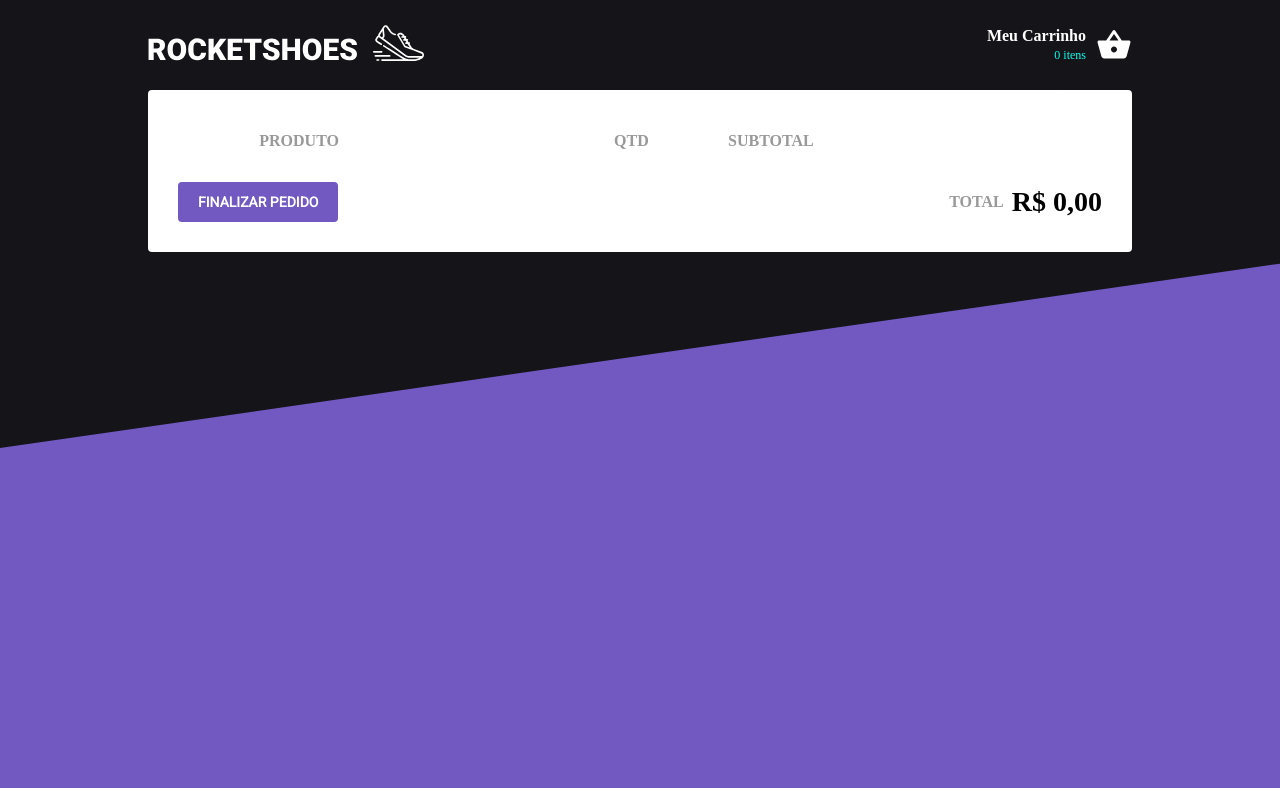
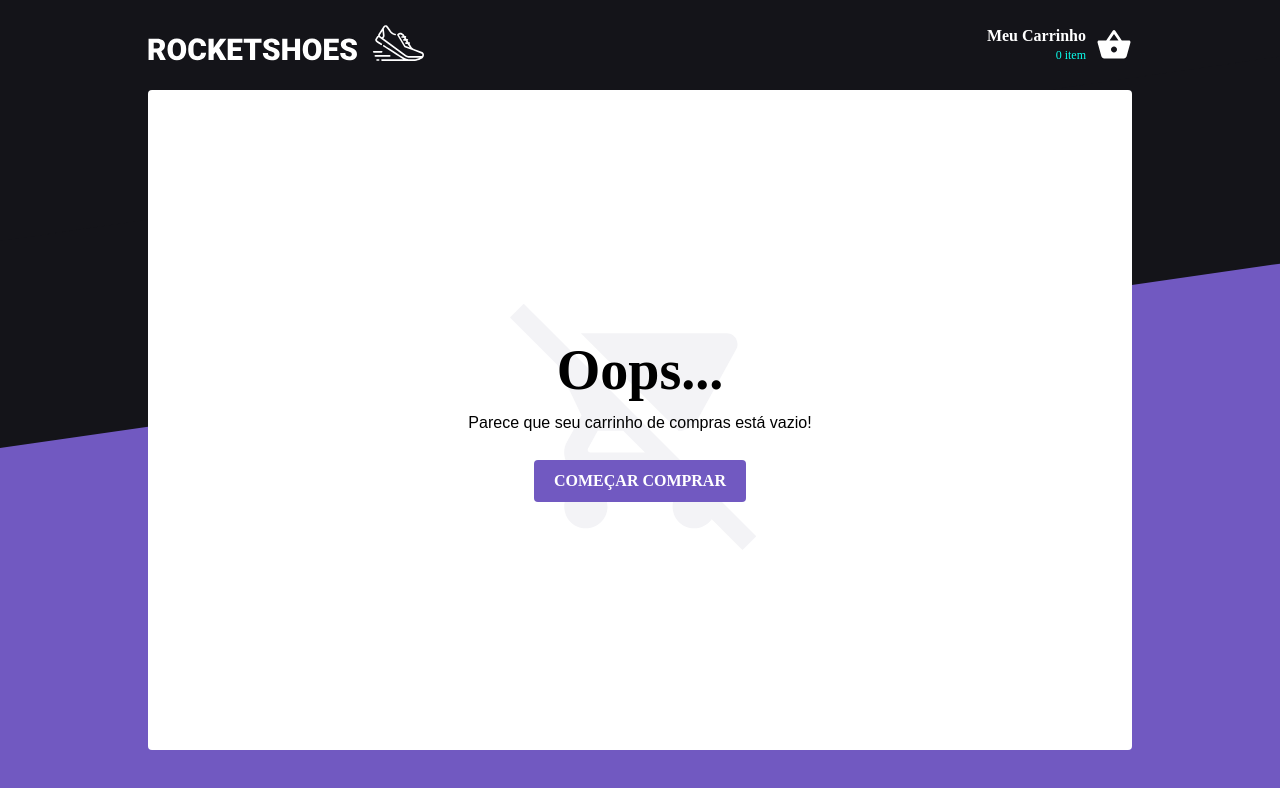
Before and after one commit to dev-danilo/DPShoes, a React (Create React App) app: page /cart in a window 1280 px wide. Shown: the top 788 px of the page. Built offline with nearby package versions, Linux system fonts and the light colour scheme.

Commit message:
Front-end finalizado

```diff
--- a/package.json
+++ b/package.json
@@ -7,6 +7,7 @@
     "@testing-library/react": "^9.3.2",
     "@testing-library/user-event": "^7.1.2",
     "axios": "^0.19.2",
+    "history": "^4.10.1",
     "immer": "^5.3.6",
     "polished": "^3.4.4",
     "react": "^16.12.0",
--- a/src/App.js
+++ b/src/App.js
@@ -11,7 +11,8 @@ import Header from './components/Header';
 import Routes from './routes';
 
 import store from './store';
-
+// import history from './services/history';
+// <Router history={history}
 function App() {
   return (
     <Provider store={store}>
--- a/src/components/Header/index.js
+++ b/src/components/Header/index.js
@@ -1,6 +1,6 @@
 import React from 'react';
 import { Link } from 'react-router-dom';
-import { connect } from 'react-redux';
+import { connect, useSelector } from 'react-redux';
 
 import { MdShoppingBasket } from 'react-icons/md';
 
@@ -8,7 +8,13 @@ import { Container, Cart } from './styles';
 
 import logo from '../../assets/images/logo.svg';
 
-function Header({ cart }) {
+function Header() {
+  const cartSize = useSelector(state =>
+    state.cart.reduce((total, p) => {
+      return total + p.amount;
+    }, 0),
+  );
+
   return (
     <Container>
       <Link to="/">
@@ -17,7 +23,9 @@ function Header({ cart }) {
       <Cart to="/cart">
         <div>
           <strong>Meu Carrinho</strong>
-          <span>{cart.length} itens</span>
+          <span>
+            {cartSize <= 1 ? `${cartSize} item` : `${cartSize} itens`}
+          </span>
         </div>
         <MdShoppingBasket size={36} color="#FFF" />
       </Cart>
--- a/src/pages/Cart/index.js
+++ b/src/pages/Cart/index.js
@@ -1,29 +1,61 @@
 import React from 'react';
-import { connect } from 'react-redux';
-import { bindActionCreators } from 'redux';
-
+import { useDispatch, useSelector } from 'react-redux';
 import {
   MdRemoveCircleOutline,
   MdAddCircleOutline,
   MdDelete,
+  MdRemoveShoppingCart,
 } from 'react-icons/md';
-import { Container, ProductTable, Total } from './styles';
+import * as CartActions from '../../store/modules/cart/actions';
+import { formatPrice } from '../../util/format';
+import {
+  Container,
+  ProductTable,
+  Total,
+  EmptyCart,
+  StartShopping,
+} from './styles';
 
-import { formatPrice } from '../../util/format';
+export default function Cart() {
+  const total = useSelector(state =>
+    formatPrice(
+      state.cart.reduce((totalAmount, product) => {
+        return totalAmount + product.price * product.amount;
+      }, 0),
+    ),
+  );
 
-import * as CartActions from '../../store/modules/cart/actions';
+  const cart = useSelector(state =>
+    state.cart.map(product => ({
+      ...product,
+      subtotal: formatPrice(product.price * product.amount),
+    })),
+  );
 
-function Cart({ cart, removeFromCart, updateAmount, total }) {
+  const dispatch = useDispatch();
+
   function increment(product) {
-    updateAmount(product.id, product.amount + 1);
+    dispatch(CartActions.updateAmountRequest(product.id, product.amount + 1));
   }
 
   function decrement(product) {
-    updateAmount(product.id, product.amount - 1);
+    dispatch(CartActions.updateAmountRequest(product.id, product.amount - 1));
   }
 
   return (
     <Container>
+      {cart.length === 0 ? (
+        <EmptyCart>
+          <MdRemoveShoppingCart />
+
+          <div>
+            <h2>Oops...</h2>
+            <p>Parece que seu carrinho de compras está vazio!</p>
+            <StartShopping to="/">Começar comprar</StartShopping>
+          </div>
+        </EmptyCart>
+      ) : (
+        <>
           <ProductTable>
             <thead>
               <tr>
@@ -31,14 +63,15 @@ function Cart({ cart, removeFromCart, updateAmount, total }) {
                 <th>PRODUTO</th>
                 <th>QTD</th>
                 <th>SUBTOTAL</th>
-            <th />
               </tr>
             </thead>
             <tbody>
               {cart.map(product => (
-            <tr>
+                <tr key={product.id}>
                   <td>
+                    <figure>
                       <img src={product.image} alt={product.title} />
+                    </figure>
                   </td>
                   <td>
                     <strong>{product.title}</strong>
@@ -49,7 +82,7 @@ function Cart({ cart, removeFromCart, updateAmount, total }) {
                       <button type="button" onClick={() => decrement(product)}>
                         <MdRemoveCircleOutline size={20} color="#7159c1" />
                       </button>
-                  <input type="numer" readOnly value={product.amount} />
+                      <input type="text" readOnly value={product.amount} />
                       <button type="button" onClick={() => increment(product)}>
                         <MdAddCircleOutline size={20} color="#7159c1" />
                       </button>
@@ -61,7 +94,9 @@ function Cart({ cart, removeFromCart, updateAmount, total }) {
                   <td>
                     <button
                       type="button"
-                  onClick={() => removeFromCart(product.id)}
+                      onClick={() =>
+                        dispatch(CartActions.removeFromCart(product.id))
+                      }
                     >
                       <MdDelete size={20} color="#7159c1" />
                     </button>
@@ -70,31 +105,16 @@ function Cart({ cart, removeFromCart, updateAmount, total }) {
               ))}
             </tbody>
           </ProductTable>
+
           <footer>
-        <button type="button">Finalizar pedido</button>
-
+            <button type="submit">finalizar pedido</button>
             <Total>
               <span>TOTAL</span>
               <strong>{total}</strong>
             </Total>
           </footer>
+        </>
+      )}
     </Container>
   );
 }
-
-const mapStateToProps = state => ({
-  cart: state.cart.map(product => ({
-    ...product,
-    subtotal: formatPrice(product.price * product.amount),
-  })),
-  total: formatPrice(
-    state.cart.reduce((total, product) => {
-      return total + product.price * product.amount;
-    }, 0),
-  ),
-});
-
-const mapDispatchToProps = dispatch =>
-  bindActionCreators(CartActions, dispatch);
-
-export default connect(mapStateToProps, mapDispatchToProps)(Cart);
--- a/src/pages/Cart/styles.js
+++ b/src/pages/Cart/styles.js
@@ -1,13 +1,14 @@
 import styled from 'styled-components';
-import { darken } from 'polished';
+import { Link } from 'react-router-dom';
+import { darken, lighten } from 'polished';
 
-export const Container = styled.div`
+export const Container = styled.main`
   padding: 30px;
   background: #fff;
   border-radius: 4px;
 
   footer {
-    margin-top: 20px;
+    margin-top: 30px;
     display: flex;
     justify-content: space-between;
     align-items: center;
@@ -22,9 +23,9 @@ export const Container = styled.div`
       border: 0;
       border-radius: 4px;
       padding: 12px 20px; /** altura e largura do padding */
-      margin-top: auto;
+      font-weight: bold;
       text-transform: uppercase; /** letras maiusculas */
-      font-weight: bold;
+      transition: background 180ms ease-in-out;
 
       @media (max-width: 520px) {
         margin-top: 20px;
@@ -32,10 +33,64 @@ export const Container = styled.div`
         padding: 20px;
       }
 
-      transition: background 0.2s;
       &:hover {
-        background: ${darken(0.03, '#7159c1')};
+        background: ${darken(0.04, '#7159c1')};
       }
+    }
+  }
+`;
+
+export const EmptyCart = styled.section`
+  min-height: 600px;
+  display: flex;
+  justify-content: center;
+  align-items: center;
+  position: relative;
+
+  @media (max-width: 560px) {
+    min-height: 400px;
+  }
+
+  svg {
+    font-size: 260px;
+    color: #f3f3f6;
+    position: absolute;
+  }
+
+  div {
+    z-index: 1;
+    text-align: center;
+
+    h2 {
+      font-size: 56px;
+    }
+
+    p {
+      margin: 12px 0 28px;
+      font-size: 16px;
+      font-family: Arial, Helvetica, sans-serif;
+    }
+  }
+`;
+
+export const StartShopping = styled(Link)`
+    background: #7159c1;
+    color: #fff;
+    border: 0;
+    border-radius: 4px;
+    padding: 12px 20px;
+    font-weight: bold;
+    text-transform: uppercase;
+    transition: background 180ms ease-in-out;
+    text-decoration: none;
+    display: inline-block;
+
+    &:hover {
+      background: ${lighten(0.04, '#7159c1')};
+    }
+
+    &:active {
+      background: ${darken(0.04, '#7159c1')};
     }
   }
 `;
@@ -49,8 +104,9 @@ export const ProductTable = styled.table`
       display: none;
     }
   }
+
   thead th {
-    color: #999;
+    color: #333;
     text-align: left;
     padding: 12px;
 
@@ -58,6 +114,7 @@ export const ProductTable = styled.table`
       text-align: center;
     }
   }
+
   tbody tr {
     border-bottom: 1px solid #eee;
     @media (max-width: 640px) {
@@ -66,9 +123,9 @@ export const ProductTable = styled.table`
       align-items: center;
     }
   }
+
   tbody td {
     padding: 12px;
-    border-bottom: 1px solid #eee;
 
     &:first-child {
       @media (max-width: 640px) {
@@ -93,6 +150,7 @@ export const ProductTable = styled.table`
         }
       }
     }
+
     &:nth-child(3),
     &:nth-child(4),
     &:nth-child(5) {
@@ -134,21 +192,19 @@ export const ProductTable = styled.table`
       }
     }
   }
+
   img {
     height: 100px;
-    max-width: 100px;
   }
 
   strong {
-    /** nome do produto */
-    color: #333;
     display: block;
   }
 
   span {
     /** Preço unitario produto */
     display: block;
-    margin-top: 5px;
+    margin-top: 4px;
     font-size: 18px;
     font-weight: bold;
   }
@@ -156,14 +212,15 @@ export const ProductTable = styled.table`
   div {
     display: flex;
     align-items: center;
+    justify-content: center;
 
     input {
-      /** input quantidade */
       border: 1px solid #ddd;
-      border-radius: 4px;
+      border-radius: 3px;
       color: #666;
       padding: 6px;
-      width: 30px;
+      width: 50px;
+      text-align: center;
 
       @media (max-width: 640px) {
         width: 36px;
@@ -175,7 +232,7 @@ export const ProductTable = styled.table`
     /** botoes remove e adiciona carrinho */
     background: none;
     border: 0;
-    padding: 6px;
+    padding: 6px 8px;
 
     svg {
       @media (max-width: 640px) {
@@ -188,10 +245,10 @@ export const ProductTable = styled.table`
 
 export const Total = styled.div`
   display: flex;
-  align-items: center;
+  align-items: baseline;
 
   span {
-    color: #999;
+    color: #333;
     font-weight: bold;
   }
 
--- a/src/pages/Home/index.js
+++ b/src/pages/Home/index.js
@@ -3,7 +3,6 @@ import { connect } from 'react-redux';
 import { bindActionCreators } from 'redux';
 import { MdAddShoppingCart } from 'react-icons/md';
 
-import { toast } from 'react-toastify';
 import { formatPrice } from '../../util/format';
 import { ProductList } from './styles';
 import api from '../../services/api';
@@ -15,9 +14,10 @@ class Home extends Component {
     this.state = {
       products: [],
     };
-    toast.success('Bem vindo 🚀', {
-      position: toast.POSITION.TOP_RIGHT,
-    });
+    /* toast.success('Bem vindo 🚀', {
+     *  position: toast.POSITION.TOP_RIGHT,
+     *  });
+     */
   }
 
   async componentDidMount() {
@@ -33,6 +33,7 @@ class Home extends Component {
 
   handleAddProduct = id => {
     const { addToCartRequest } = this.props;
+
     addToCartRequest(id);
   };
 
--- /dev/null
+++ b/src/services/history.js
@@ -0,0 +1,5 @@
+import { createBrowserHistory } from 'history';
+
+const history = createBrowserHistory();
+
+export default history;
--- a/src/store/modules/cart/actions.js
+++ b/src/store/modules/cart/actions.js
@@ -19,10 +19,18 @@ export function removeFromCart(id) {
   };
 }
 
-export function updateAmount(id, amount) {
+export function updateAmountRequest(id, amount) {
   return {
-    type: '@cart/UPDATE_AMOUNT',
+    type: '@cart/UPDATE_AMOUNT_REQUEST',
     id,
     amount,
   };
 }
+
+export function updateAmountSuccess(id, amount) {
+  return {
+    type: '@cart/UPDATE_AMOUNT_SUCCESS',
+    id,
+    amount,
+  };
+}
--- a/src/store/modules/cart/reducer.js
+++ b/src/store/modules/cart/reducer.js
@@ -18,12 +18,7 @@ export default function cart(state = [], action) {
           draft.splice(productIndex, 1);
         }
       });
-    case '@cart/UPDATE_AMOUNT': {
-      if (action.amount <= 0) {
-        // quantidade do produto <=0 conserva o estado atual. Ou seja, 1.
-        return state;
-      }
-
+    case '@cart/UPDATE_AMOUNT_SUCCESS': {
       return produce(state, draft => {
         const productIndex = draft.findIndex(p => p.id === action.id);
         // procura por um produto que ja esta no nosso carrinho draft.findIndex(p => p.id
```
Also changed, not shown: src/store/modules/cart/sagas.js (+24 -4 lines), 1 other file (tests, documents, lock files or other folders). Lines whose indentation alone changed are shown as unchanged.
